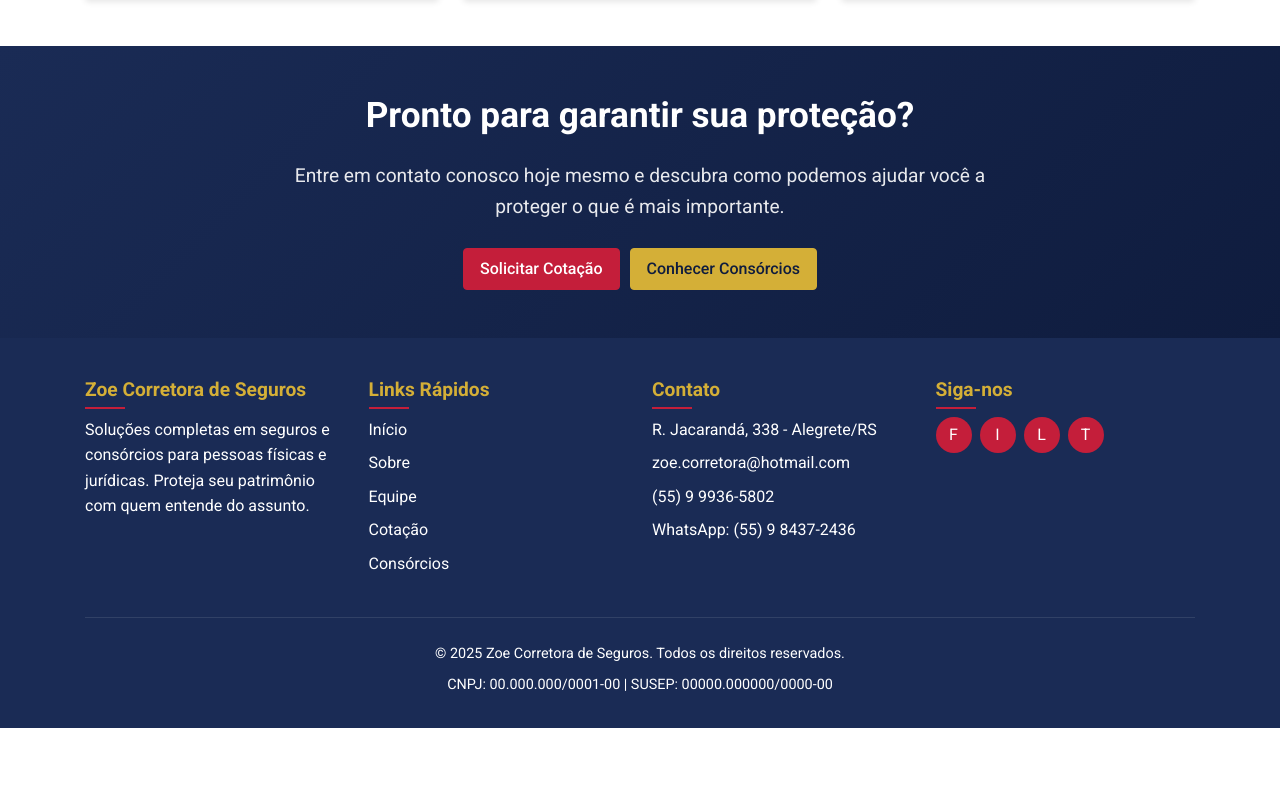
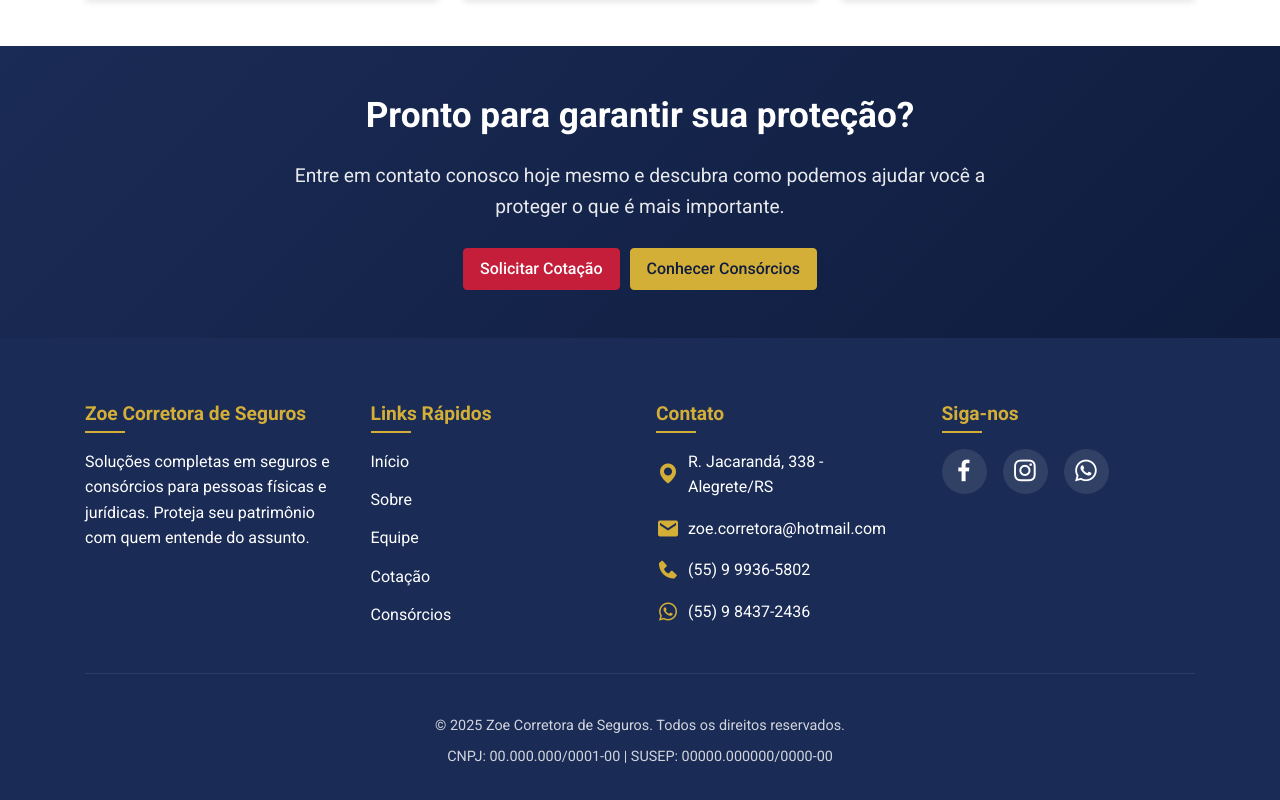
Before and after one commit to andreluiz2431/site_zoe_corretora_angular, an Angular app: page / in a window 1280 px wide. Shown: the part 3245-4045 px from the top of the page. Before the commit the page ends 3973 px from the top, so only its background shows below. Built offline with nearby package versions, Linux system fonts and the light colour scheme.

Commit message:
ajustando icones do projeto, adicionado como link a bib boxicons

```diff
--- a/src/app/shared/components/footer/footer.component.css
+++ b/src/app/shared/components/footer/footer.component.css
@@ -1,20 +1,20 @@
 .site-footer {
   background-color: var(--blue-primary);
   color: var(--white);
-  padding: calc(var(--spacing-base) * 5) 0 calc(var(--spacing-base) * 3);
+  padding: 4rem 0 2rem;
   margin-top: auto;
 }
 
 .footer-content {
   display: grid;
   grid-template-columns: repeat(auto-fit, minmax(250px, 1fr));
-  gap: calc(var(--spacing-base) * 3);
-  margin-bottom: calc(var(--spacing-base) * 4);
+  gap: 2rem;
+  margin-bottom: 2rem;
 }
 
 .footer-section h4 {
   color: var(--gold-primary);
-  margin-bottom: calc(var(--spacing-base) * 2);
+  margin-bottom: 1.5rem;
   font-size: 1.2rem;
   position: relative;
 }
@@ -26,71 +26,145 @@
   bottom: -8px;
   width: 40px;
   height: 2px;
-  background-color: var(--red-primary);
+  background-color: var(--gold-primary);
 }
 
-.footer-links,
+.footer-section p {
+  line-height: 1.6;
+  margin-bottom: 1rem;
+}
+
+.footer-links {
+  list-style: none;
+  padding: 0;
+  margin: 0;
+}
+
+.footer-links li {
+  margin-bottom: 0.8rem;
+}
+
+.footer-links a {
+  color: var(--white);
+  text-decoration: none;
+  transition: color 0.3s ease;
+  display: inline-block;
+  position: relative;
+}
+
+.footer-links a::after {
+  content: '';
+  position: absolute;
+  width: 0;
+  height: 2px;
+  bottom: -4px;
+  left: 0;
+  background-color: var(--gold-primary);
+  transition: width 0.3s ease;
+}
+
+.footer-links a:hover {
+  color: var(--gold-primary);
+}
+
+.footer-links a:hover::after {
+  width: 100%;
+}
+
 .footer-contact {
   list-style: none;
   padding: 0;
   margin: 0;
 }
 
-.footer-links li,
 .footer-contact li {
-  margin-bottom: var(--spacing-base);
+  margin-bottom: 1rem;
+  display: flex;
+  align-items: center;
+  gap: 0.5rem;
 }
 
-.footer-links a {
-  color: var(--white);
-  transition: color 0.3s;
-  text-decoration: none;
-}
-
-.footer-links a:hover {
+.footer-contact li i {
   color: var(--gold-primary);
+  font-size: 1.5rem;
+  display: flex;
+  align-items: center;
 }
 
 .social-links {
   display: flex;
-  gap: var(--spacing-base);
+  gap: 1rem;
+  margin-top: 1rem;
 }
 
 .social-links a {
   display: flex;
   align-items: center;
   justify-content: center;
-  width: 36px;
-  height: 36px;
+  width: 45px;
+  height: 45px;
+  background-color: rgba(255, 255, 255, 0.1);
   border-radius: 50%;
-  background-color: var(--red-primary);
   color: var(--white);
-  transition: background-color 0.3s, transform 0.3s;
   text-decoration: none;
+  transition: all 0.3s ease;
 }
 
 .social-links a:hover {
-  background-color: var(--red-light);
+  background-color: var(--gold-primary);
   transform: translateY(-3px);
+  box-shadow: 0 4px 8px rgba(0, 0, 0, 0.2);
+}
+
+.social-links i {
+  font-size: 1.8rem;
 }
 
 .footer-bottom {
+  border-top: 1px solid rgba(255, 255, 255, 0.1);
+  padding-top: 2rem;
   text-align: center;
-  padding-top: calc(var(--spacing-base) * 3);
-  border-top: 1px solid rgba(255, 255, 255, 0.1);
   font-size: 0.9rem;
+  opacity: 0.8;
 }
 
 .footer-bottom p {
-  margin-bottom: var(--spacing-base);
+  margin: 0.5rem 0;
+}
+
+/* Remove outline azul e mantém acessibilidade */
+.footer-links a,
+.social-links a {
+  outline: none;
+  -webkit-tap-highlight-color: transparent;
+}
+
+.footer-links a:focus-visible,
+.social-links a:focus-visible {
+  box-shadow: 0 0 0 2px var(--gold-primary);
+  border-radius: 4px;
 }
 
 @media (max-width: 768px) {
+  .site-footer {
+    padding: 3rem 0 calc(2rem + 65px);
+  }
+
   .footer-content {
     grid-template-columns: 1fr;
+    text-align: center;
   }
 
-  .site-footer {
-    padding: calc(var(--spacing-base) * 3) 0 calc(var(--spacing-base) * 8);
+  .footer-section h4::after {
+    left: 50%;
+    transform: translateX(-50%);
+  }
+
+  .footer-contact li {
+    justify-content: center;
+  }
+
+  .social-links {
+    justify-content: center;
   }
 }
--- a/src/app/shared/components/footer/footer.component.html
+++ b/src/app/shared/components/footer/footer.component.html
@@ -23,20 +23,37 @@
       <div class="footer-section">
         <h4>Contato</h4>
         <ul class="footer-contact">
-          <li>R. Jacarandá, 338 - Alegrete/RS</li>
-          <li>{{"zoe.corretora@hotmail.com"}}</li>
-          <li>(55) 9 9936-5802</li>
-          <li>WhatsApp: (55) 9 8437-2436</li>
+          <li>
+            <i class='bx bxs-map'></i>
+            R. Jacarandá, 338 - Alegrete/RS
+          </li>
+          <li>
+            <i class='bx bxs-envelope'></i>
+            {{"zoe.corretora@hotmail.com"}}
+          </li>
+          <li>
+            <i class='bx bxs-phone'></i>
+            (55) 9 9936-5802
+          </li>
+          <li>
+            <i class='bx bxl-whatsapp'></i>
+            (55) 9 8437-2436
+          </li>
         </ul>
       </div>
 
       <div class="footer-section">
         <h4>Siga-nos</h4>
         <div class="social-links">
-          <a href="#" aria-label="Facebook">F</a>
-          <a href="#" aria-label="Instagram">I</a> <!-- @zoecorretoraseguros-->
-          <a href="#" aria-label="LinkedIn">L</a>
-          <a href="#" aria-label="Twitter">T</a>
+          <a href="https://facebook.com" target="_blank" rel="noopener noreferrer" aria-label="Facebook">
+            <i class='bx bxl-facebook'></i>
+          </a>
+          <a href="https://instagram.com/zoecorretoraseguros" target="_blank" rel="noopener noreferrer" aria-label="Instagram">
+            <i class='bx bxl-instagram'></i>
+          </a>
+          <a href="https://wa.me/5555984372436" target="_blank" rel="noopener noreferrer" aria-label="WhatsApp">
+            <i class='bx bxl-whatsapp'></i>
+          </a>
         </div>
       </div>
     </div>
--- a/src/index.html
+++ b/src/index.html
@@ -11,6 +11,7 @@
     <link rel="preconnect" href="https://fonts.gstatic.com" crossorigin>
     <link href="https://fonts.googleapis.com/css2?family=Roboto:wght@300;400;500;700&display=swap" rel="stylesheet">
     <link href="https://fonts.googleapis.com/icon?family=Material+Icons" rel="stylesheet">
+    <link href='https://unpkg.com/boxicons@2.1.4/css/boxicons.min.css' rel='stylesheet'>
     <link rel="icon" type="image/x-icon" href="favicon.ico">
   </head>
   <body>
```
